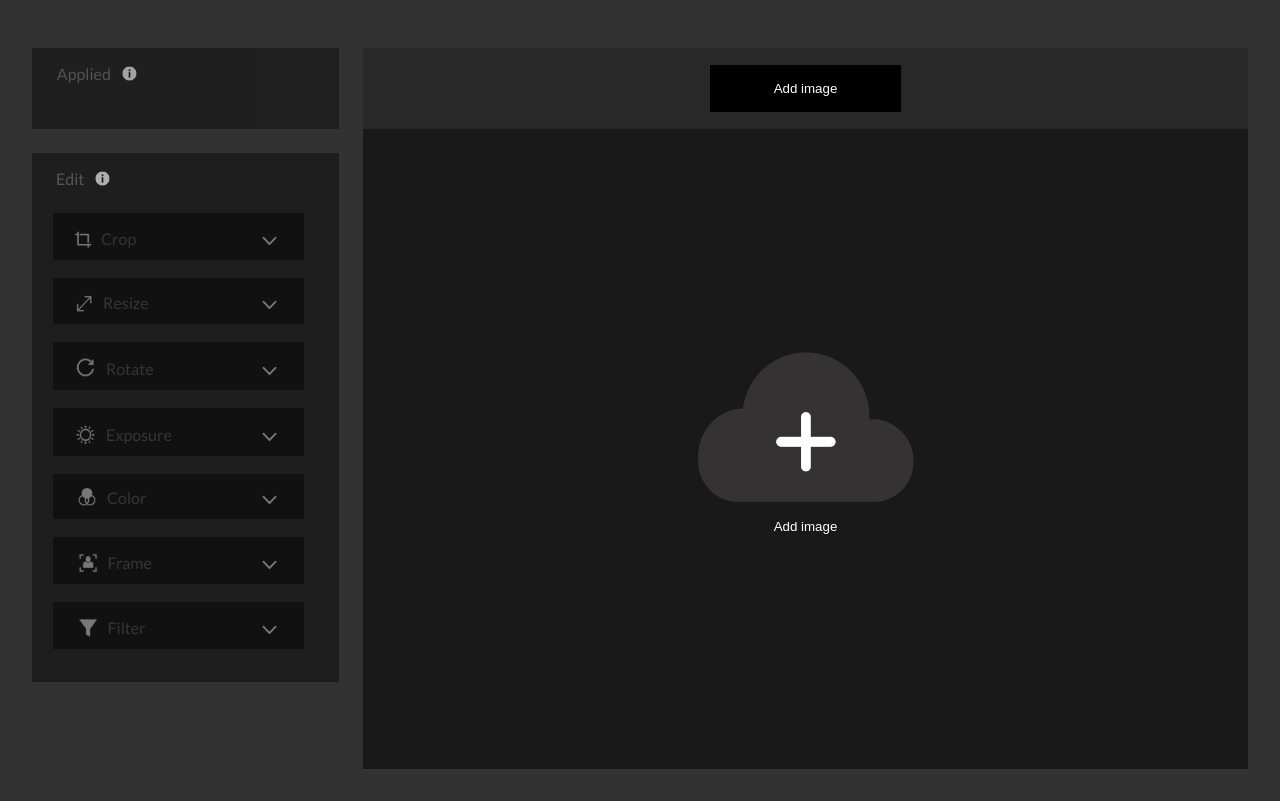
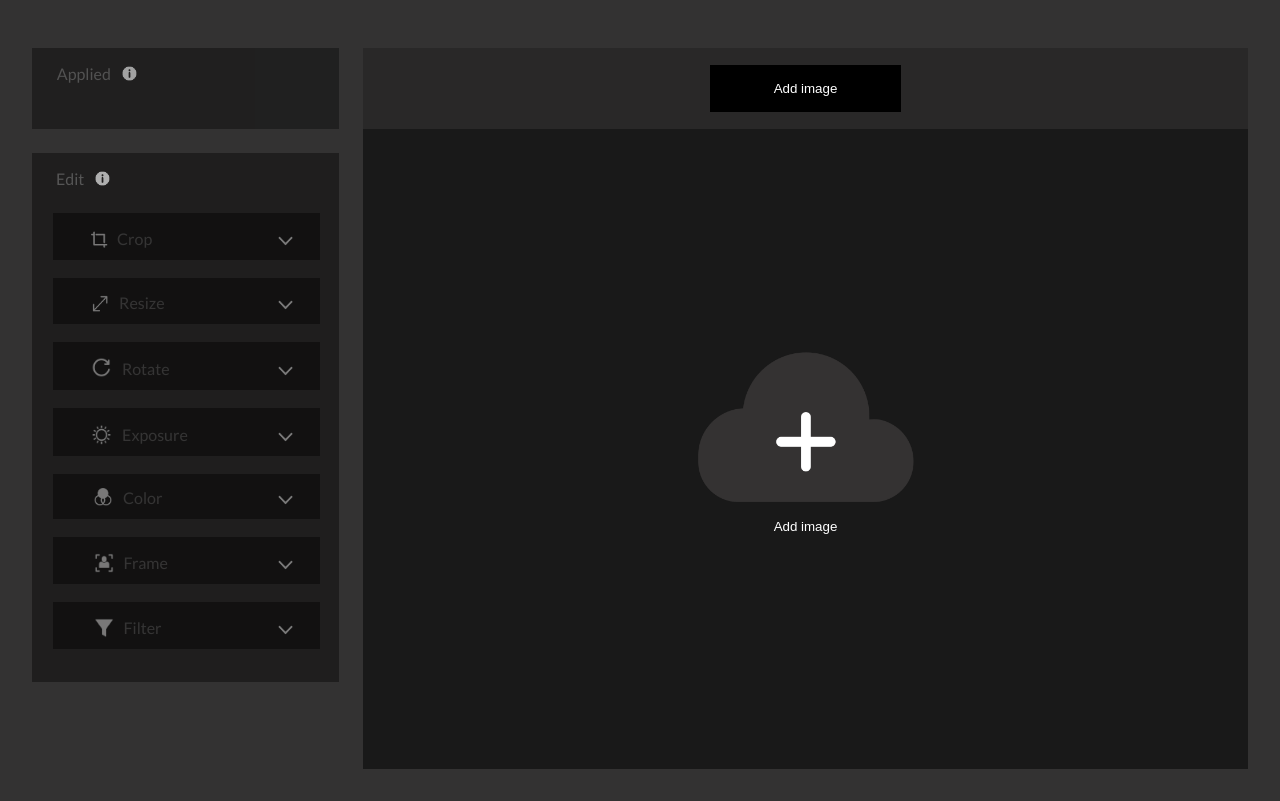
Before and after one commit to NajibBardash/UX1-BatchGUI, a plain HTML site: page index.html in a window 1280 px wide. Drawn offline with nearby package versions, Linux system fonts and the light colour scheme.

Commit message:
Changed box-shape for summary

```diff
--- a/style.css
+++ b/style.css
@@ -130,7 +130,7 @@ h4 {
                 summary {
                     width: 100%;
                     max-width: 97%;
-                    padding: .75rem 0rem .75rem .5rem;
+                    padding: .75rem 0rem .75rem 1.5rem;
                     margin-right: 0;
                     background-color: black;
                     border: 1px solid #1F1E1E;
```
